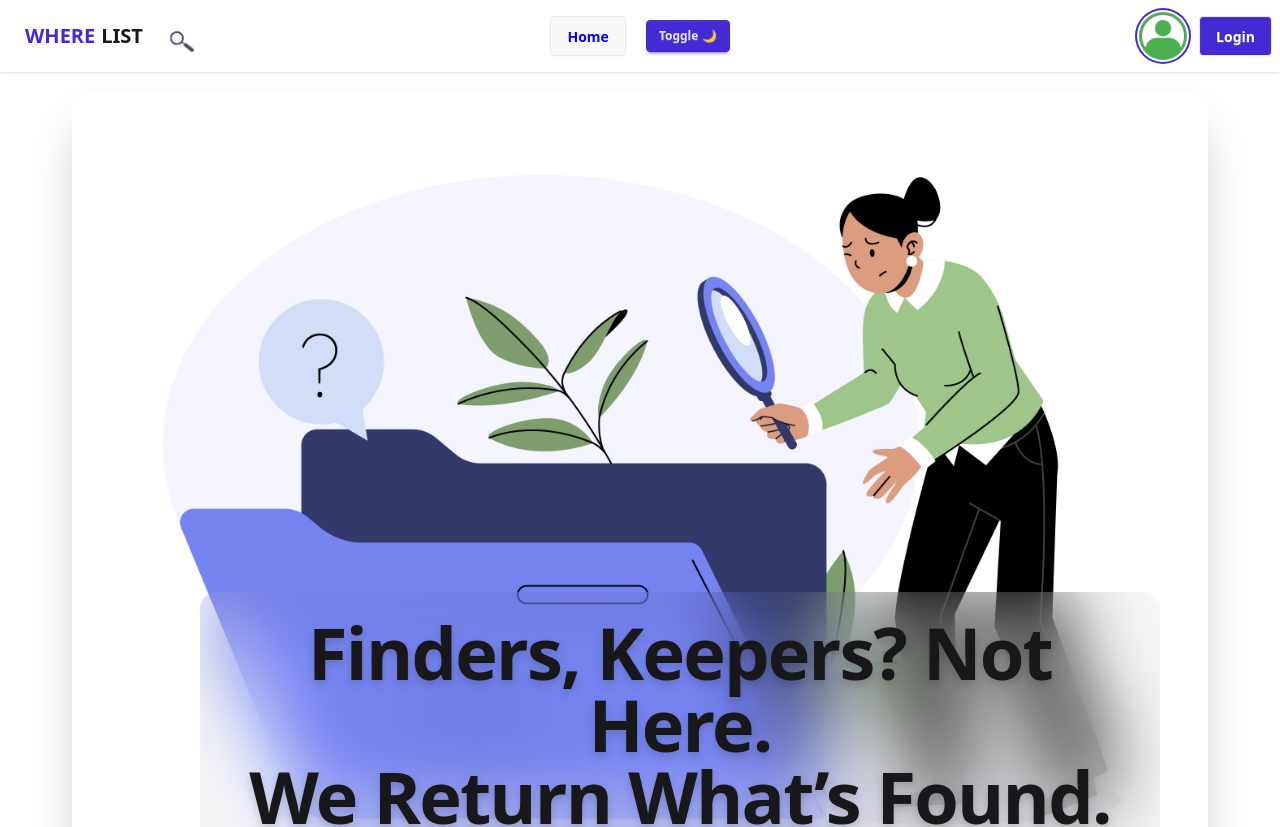
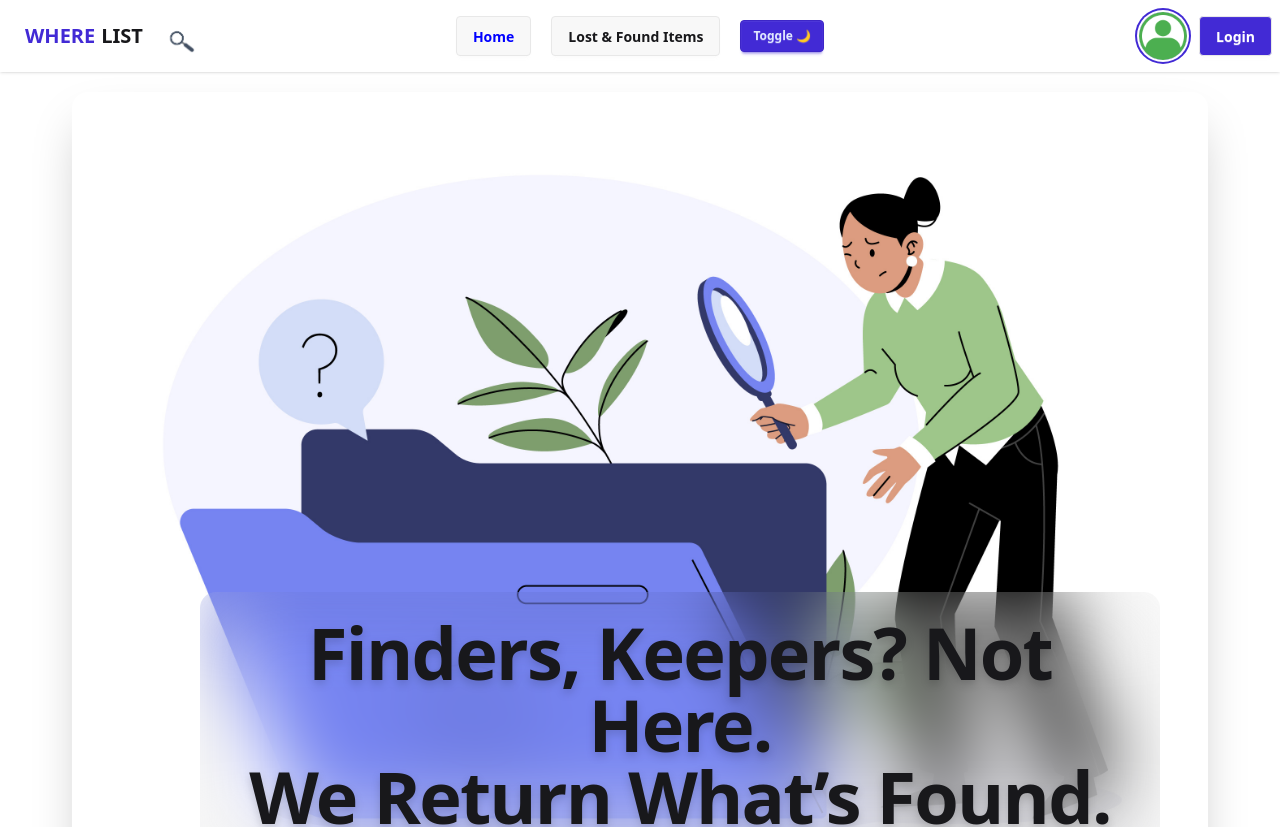
Before and after one commit to mahin67580/lost-N-found-frontend, a React (Vite) app: page / in a window 1280 px wide. Shown: the top 827 px of the page. Built offline with nearby package versions, Linux system fonts and the light colour scheme; no server answers.

Commit message:
nav updated

```diff
--- a/src/Pages/RecoveredItems.jsx
+++ b/src/Pages/RecoveredItems.jsx
@@ -1,6 +1,7 @@
 import React, { useEffect, useState, useContext } from 'react';
 import axios from 'axios';
 import { AuthContext } from '../Provider/AuthContext';
+import SpinnerLoader from '../Components/SpinnerLoader';
 
 const RecoveredItems = () => {
     const { user } = useContext(AuthContext);
@@ -63,6 +64,7 @@ const RecoveredItems = () => {
         // </div>
 
         <div className="max-w-6xl  mx-auto px-4 py-8 mb-96">
+            <SpinnerLoader>
                 <div className="flex justify-between items-center mb-6">
                     <h2 className="text-2xl font-bold text-primary">My Recovered Items</h2>
                     <button
@@ -112,6 +114,7 @@ const RecoveredItems = () => {
                         ))}
                     </div>
                 )}
+            </SpinnerLoader>
         </div>
     );
 };
--- a/src/Shared/Navbar.jsx
+++ b/src/Shared/Navbar.jsx
@@ -61,7 +61,7 @@ const Navbar = () => {
 
     const Links = <>
         <NavLink to={'/'} className={' btn    text-base-content mr-5 '}>Home</NavLink>
-        {/* <NavLink to={'/LostFoundItemsPage'} className={'btn     text-base-content mr-5'}>Lost & Found Items </NavLink> */}
+        <NavLink to={'/LostFoundItemsPage'} className={'btn     text-base-content mr-5'}>Lost & Found Items </NavLink>
         {/* <NavLink to={'/BrowseListing'} className={'btn  text-base-content mr-5'}>Browse Listing</NavLink> */}
         {/* <NavLink to={'/myItems'} className={'btn     text-base-content mr-5'}>My Items</NavLink> */}
         {
```
Lines whose indentation alone changed are shown as unchanged.
